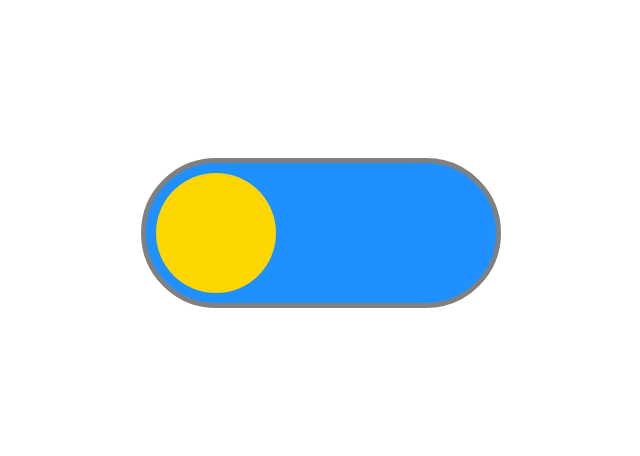
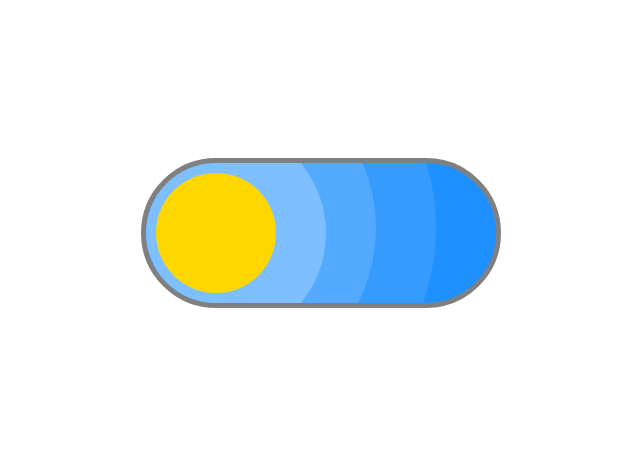
Before and after one commit to JunoNgx/fanciful-night-mode, a website built with Vite: page index.html in a window 1280 px wide. Shown: the part 167-623 px from the top of the page, without its empty margins (319-959 px from the left). Built offline with nearby package versions, Linux system fonts and the light colour scheme.

Commit message:
Implement sunlight

```diff
--- a/index.html
+++ b/index.html
@@ -12,7 +12,12 @@
         <!-- Main component -->
 
         <main class="main has-dark-mode">
-            <div class="switch has-dark-mode"/>
+            <div class="sunlight has-dark-mode">
+                <div class="sunlight__layer sunlight__layer--bottom"></div>
+                <div class="sunlight__layer sunlight__layer--mid"></div>
+                <div class="sunlight__layer sunlight__layer--top"></div>
+            </div>
+            <div class="switch has-dark-mode"></div>
         </main>
 
         <script type="module" src="/main.js"></script>
--- a/style.sass
+++ b/style.sass
@@ -9,20 +9,22 @@ body
     min-height: 100vh
 
 .main
-    display: block
+    position: relative
+    cursor: pointer
     margin: auto auto
     width: 350px
     height: 140px
     border-radius: 75px
     border: solid grey 5px
+    overflow: hidden
     background-color: DodgerBlue
     transition: background-color $trans-time $trans-mode
 
     &.is-dark
         background-color: MidnightBlue
 
-
 .switch
+    position: relative
     margin: 10px
     width: 120px
     height: 120px
@@ -34,3 +36,49 @@ body
     &.is-dark
         margin-left: 220px
         background-color: silver
+
+.sunlight
+    // position: absolute
+    // top: 20px
+    // left: 20px
+
+    // transition: top $trans-time $trans-mode, left $trans-time $trans-mode
+
+    // &.is-dark
+    //     left: 280px
+
+    &__layer
+        position: absolute
+        border-radius: 50%
+        background-color: white
+
+        transition: transform $trans-time $trans-mode
+
+        &--bottom
+            $size: 450px
+            transform: translate(-160px, -160px)
+            width: $size
+            height: $size
+            opacity: 0.1
+
+        &--mid
+            $size: 330px
+            transform: translate(-100px, -100px)
+            width: $size
+            height: $size
+            opacity: 0.15
+
+        &--top
+            $size: 220px
+            transform: translate(-40px, -40px)
+            width: $size
+            height: $size
+            opacity: 0.25
+
+        .is-dark &
+            &--bottom
+                transform: translate(60px, -160px)
+            &--mid
+                transform: translate(125px, -100px)
+            &--top
+                transform: translate(175px, -40px)
```
